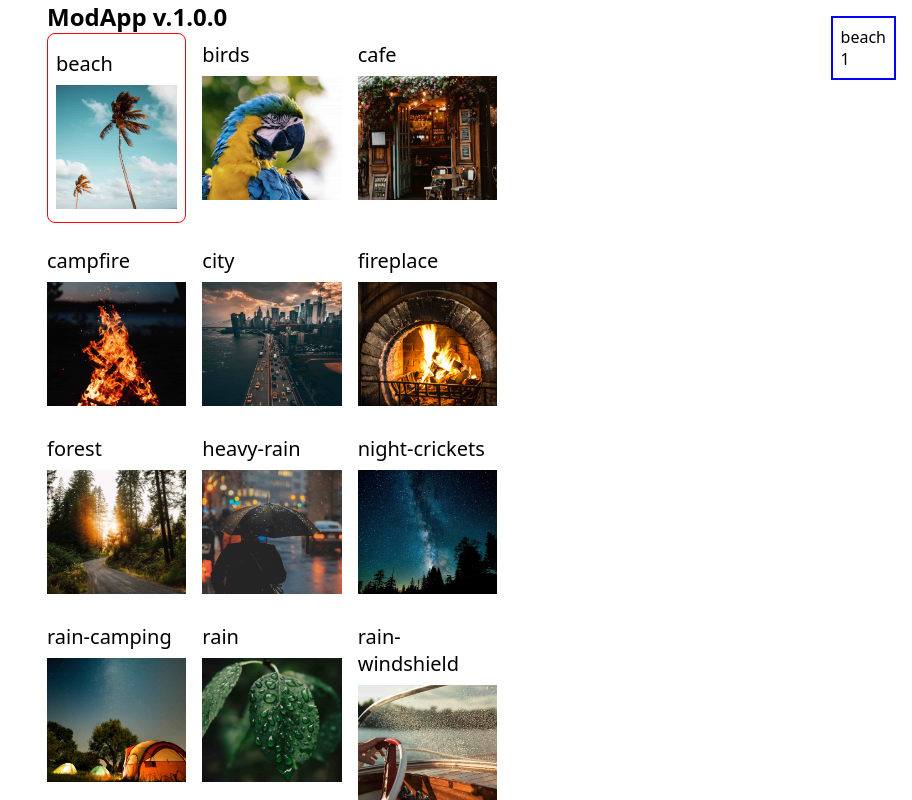
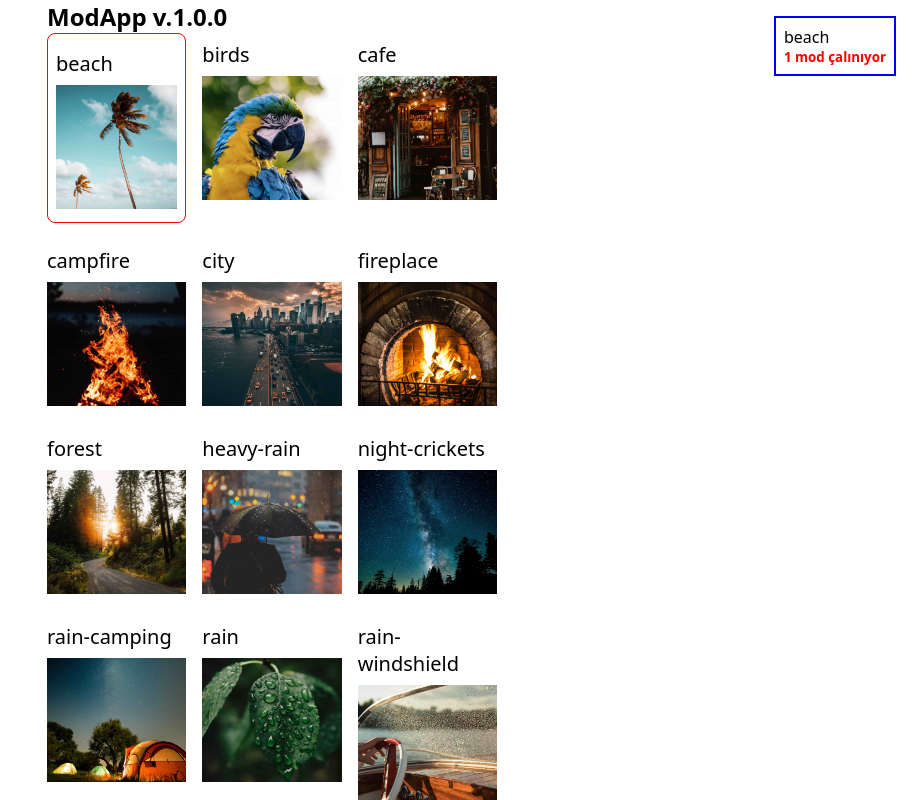
Before and after one commit to asldsada/modapp, a plain HTML site: page index.html in a window 1280 px wide. Both pictures are taken after a click on the element "beach". Shown: the top 800 px of the page, without its empty margins (368-1280 px from the left). Drawn offline with Linux system fonts and the light colour scheme.

Commit message:
mod listesi, mod sayısı biçimlendirdi

```diff
--- a/app.js
+++ b/app.js
@@ -67,7 +67,9 @@ function calmaListesiGoster(calmaListesi) {
         calinanModElemani.textContent = calinanMod; // çalınan modun adı p elemanuna ekleniyor
         calmaListesiElemani.append(calinanModElemani);
     });
+
     const toplamModElemani = document.createElement("p");
-    toplamModElemani.textContent = calmaListesi.length;
+    toplamModElemani.className = "mod-sayisi";
+    toplamModElemani.textContent = calmaListesi.length + " mod çalınıyor";
     calmaListesiElemani.append(toplamModElemani);
 }
--- a/style.css
+++ b/style.css
@@ -1,4 +1,4 @@
-*{
+* {
     margin: 0;
     padding: 0;
     box-sizing: border-box;
@@ -11,18 +11,18 @@ section#root {
 }
 
 div#mod-listesi {
-    display:grid;
+    display: grid;
     grid-template-columns: repeat(3, 1fr);
     gap: 1rem;
 }
 
-div.mod > img {
+div.mod>img {
     width: 100%;
     height: 124px;
     object-fit: cover;
 }
 
-div.mod > h2 {
+div.mod>h2 {
     font-size: 1.25rem;
     font-weight: normal;
     margin: 0.5rem 0;
@@ -47,3 +47,9 @@ div#calma-listesi {
     border: 2px solid blue;
     padding: 0.5rem;
 }
+
+p.mod-sayisi {
+    font-size: smaller;
+    font-weight: bold;
+    color: red;
+}
```
